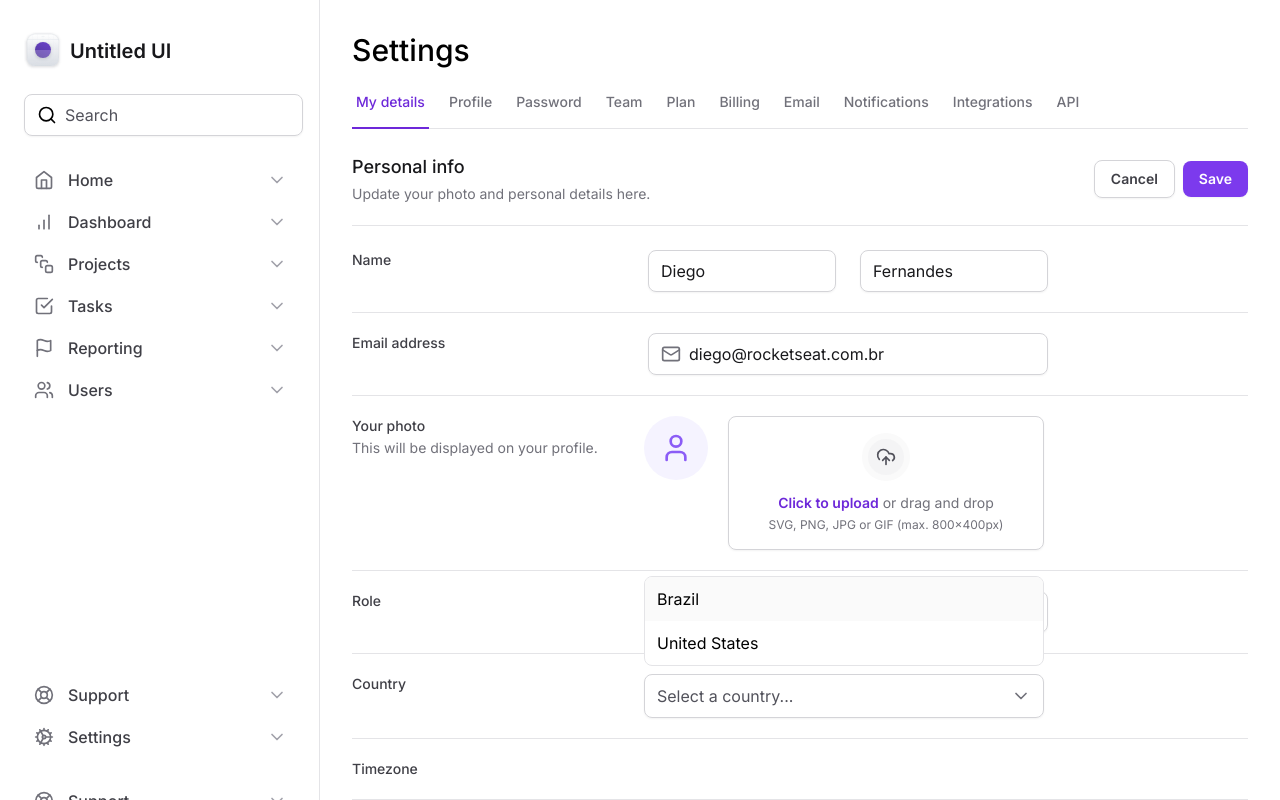
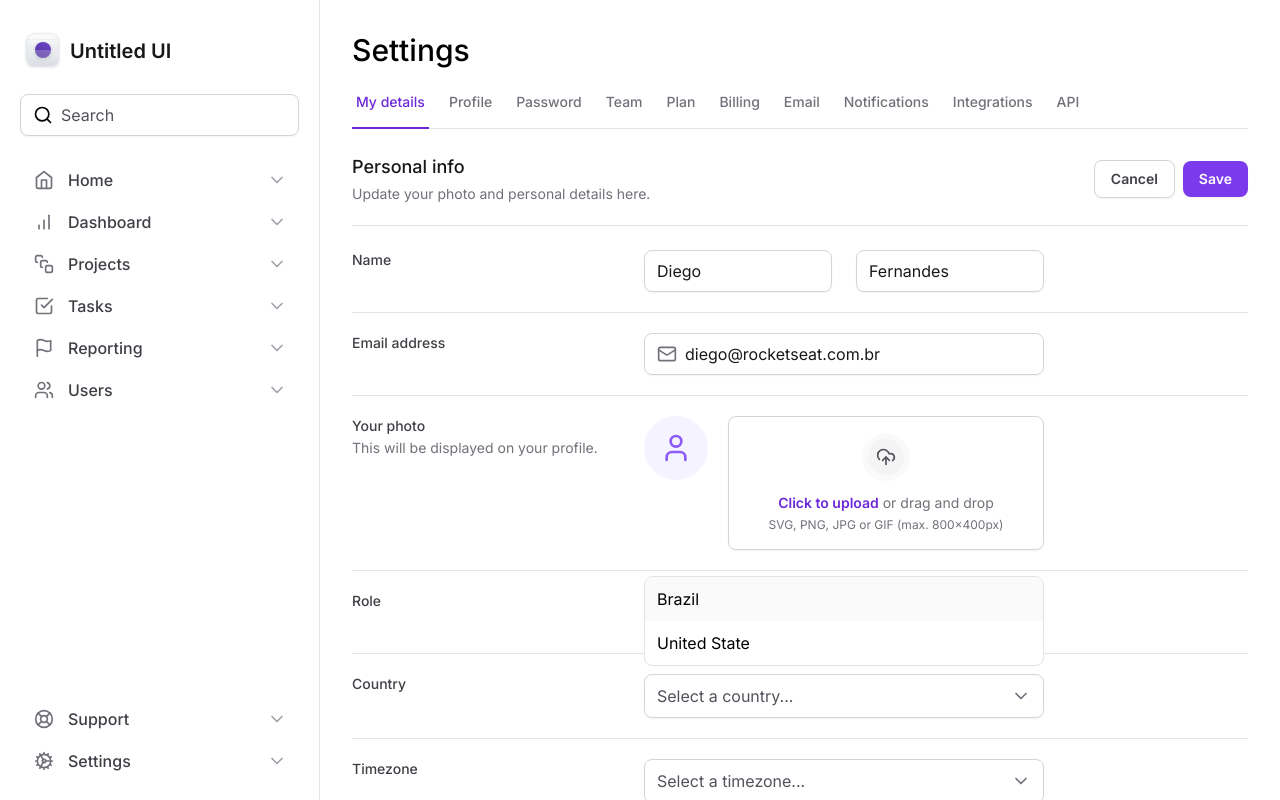
Before and after one commit to tilo1306/tailwind-nextJS, a Next.js app: page / in a window 1280 px wide. Both pictures are taken after a click on the button "Select a country...". Shown: the top 800 px of the page. Built offline with nearby package versions, Linux system fonts and the light colour scheme.

Commit message:
feat: Componentizing Select

```diff
--- a/src/app/page.tsx
+++ b/src/app/page.tsx
@@ -3,6 +3,7 @@ import * as Input from '@/components/Input'
 import * as FileInput from '@/components/Form/FileInput'
 import { Mail } from 'lucide-react'
 import { Select } from '@/components/Form/Select'
+import { SelectItem } from '@/components/Form/Select/SelectItem'
 
 export default function Home() {
   return (
@@ -108,7 +109,10 @@ export default function Home() {
             >
               Country
             </label>
-            <Select />
+            <Select placeholder="Select a country...">
+              <SelectItem value="br" text="Brazil" />
+              <SelectItem value="us" text="United State" />
+            </Select>
             <div />
           </div>
           <div className="grid grid-cols-form gap-3 pt-5">
@@ -118,6 +122,13 @@ export default function Home() {
             >
               Timezone
             </label>
+            <Select placeholder="Select a timezone...">
+              <SelectItem
+                value="utc8"
+                text="Pacific Standard Time (UTC-08:00)"
+              />
+              <SelectItem value="utc3" text="America São Paulo (UTC-03:00)" />
+            </Select>
             <div />
           </div>
           <div className="grid grid-cols-form gap-3 pt-5">
--- a/src/components/Form/Select.tsx
+++ /dev/null
@@ -1,61 +0,0 @@
-/* eslint-disable @typescript-eslint/no-unused-vars */
-/* eslint-disable @typescript-eslint/no-empty-interface */
-'use client'
-
-import * as SelectPrimitive from '@radix-ui/react-select'
-import { Check, ChevronDown } from 'lucide-react'
-
-export interface SelectProps {}
-
-export function Select(props: SelectProps) {
-  return (
-    <SelectPrimitive.Root>
-      <SelectPrimitive.Trigger className="flex h-11 w-full items-center justify-between gap-2 rounded-lg border border-zinc-300 px-3 py-2 shadow-sm data-[placeholder]:text-zinc-600">
-        <SelectPrimitive.Value
-          placeholder="Select a country..."
-          className="text-black"
-        />
-        <SelectPrimitive.Icon>
-          <ChevronDown className="h-5 w-5 text-zinc-500" />
-        </SelectPrimitive.Icon>
-      </SelectPrimitive.Trigger>
-
-      <SelectPrimitive.Portal>
-        <SelectPrimitive.Content
-          side="bottom"
-          position="popper"
-          sideOffset={8}
-          className="z-10 w-[--radix-select-trigger-width] overflow-hidden rounded-lg border border-zinc-200 bg-white"
-        >
-          <SelectPrimitive.Viewport>
-            <SelectPrimitive.Item
-              value="br"
-              className="flex items-center justify-between gap-2 px-3 py-2.5 outline-none data-[highlighted]:bg-zinc-50"
-            >
-              <SelectPrimitive.ItemText className="text-black">
-                Brazil
-              </SelectPrimitive.ItemText>
-
-              <SelectPrimitive.ItemIndicator>
-                <Check className="h-4 w-4 text-violet-500" />
-              </SelectPrimitive.ItemIndicator>
-            </SelectPrimitive.Item>
-
-            <SelectPrimitive.Item
-              value="us"
-              className="flex items-center justify-between gap-2 px-3 py-2.5 outline-none data-[highlighted]:bg-zinc-50"
-            >
-              <SelectPrimitive.ItemText className="text-black">
-                United States
-              </SelectPrimitive.ItemText>
-
-              <SelectPrimitive.ItemIndicator>
-                <Check className="h-4 w-4 text-violet-500" />
-              </SelectPrimitive.ItemIndicator>
-            </SelectPrimitive.Item>
-          </SelectPrimitive.Viewport>
-        </SelectPrimitive.Content>
-      </SelectPrimitive.Portal>
-    </SelectPrimitive.Root>
-  )
-}
--- /dev/null
+++ b/src/components/Form/Select/SelectItem.tsx
@@ -0,0 +1,23 @@
+'use client'
+
+import * as Select from '@radix-ui/react-select'
+import { Check } from 'lucide-react'
+
+export type SelectItemProps = Select.SelectItemProps & {
+  text: string
+}
+
+export function SelectItem({ text, ...props }: SelectItemProps) {
+  return (
+    <Select.Item
+      className="flex items-center justify-between gap-2 px-3 py-2.5 outline-none data-[highlighted]:bg-zinc-50"
+      {...props}
+    >
+      <Select.ItemText className="text-black">{text}</Select.ItemText>
+
+      <Select.ItemIndicator>
+        <Check className="h-4 w-4 text-violet-500" />
+      </Select.ItemIndicator>
+    </Select.Item>
+  )
+}
--- /dev/null
+++ b/src/components/Form/Select/index.tsx
@@ -0,0 +1,37 @@
+'use client'
+
+import * as SelectPrimitive from '@radix-ui/react-select'
+import { ChevronDown } from 'lucide-react'
+import { ReactNode } from 'react'
+
+export interface SelectProps {
+  children: ReactNode
+  placeholder: string
+}
+
+export function Select({ children, placeholder }: SelectProps) {
+  return (
+    <SelectPrimitive.Root>
+      <SelectPrimitive.Trigger className="flex h-11 w-full items-center justify-between gap-2 rounded-lg border border-zinc-300 px-3 py-2 shadow-sm data-[placeholder]:text-zinc-600">
+        <SelectPrimitive.Value
+          placeholder={placeholder}
+          className="text-black"
+        />
+        <SelectPrimitive.Icon>
+          <ChevronDown className="h-5 w-5 text-zinc-500" />
+        </SelectPrimitive.Icon>
+      </SelectPrimitive.Trigger>
+
+      <SelectPrimitive.Portal>
+        <SelectPrimitive.Content
+          side="bottom"
+          position="popper"
+          sideOffset={8}
+          className="z-10 w-[--radix-select-trigger-width] overflow-hidden rounded-lg border border-zinc-200 bg-white"
+        >
+          <SelectPrimitive.Viewport>{children}</SelectPrimitive.Viewport>
+        </SelectPrimitive.Content>
+      </SelectPrimitive.Portal>
+    </SelectPrimitive.Root>
+  )
+}
--- a/src/components/Input/index.tsx
+++ b/src/components/Input/index.tsx
@@ -22,7 +22,7 @@ type InputRootProps = ComponentProps<'div'>
 export function Root(props: InputRootProps) {
   return (
     <div
-      className="mx-1 flex w-full items-center gap-2 rounded-lg border border-zinc-300 px-3 py-2 shadow-sm"
+      className=" flex w-full items-center gap-2 rounded-lg border border-zinc-300 px-3 py-2 shadow-sm"
       {...props}
     />
   )
```
